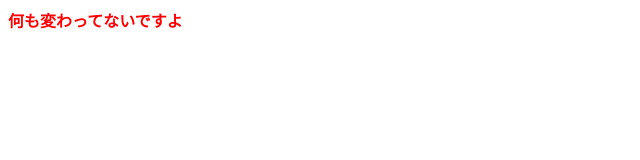
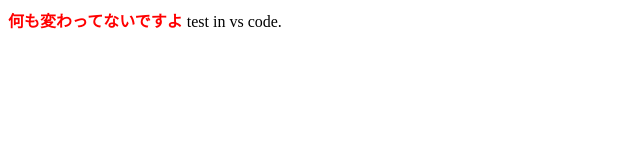
Before and after one commit to 251205164/20260427-git-workshop, a plain HTML site: page index.html in a window 1280 px wide. Shown: the whole page, without its empty margins (0-640 px from the left). Drawn offline with Linux system fonts and the light colour scheme.

Commit message:
文字を追加しました
vscdeで変更した

```diff
--- a/index.html
+++ b/index.html
@@ -6,5 +6,6 @@
   </head>
   <body>
     <strong style="color:red">何も変わってないですよ</strong>
+    test in vs code.
   </body>
 </html>
```
